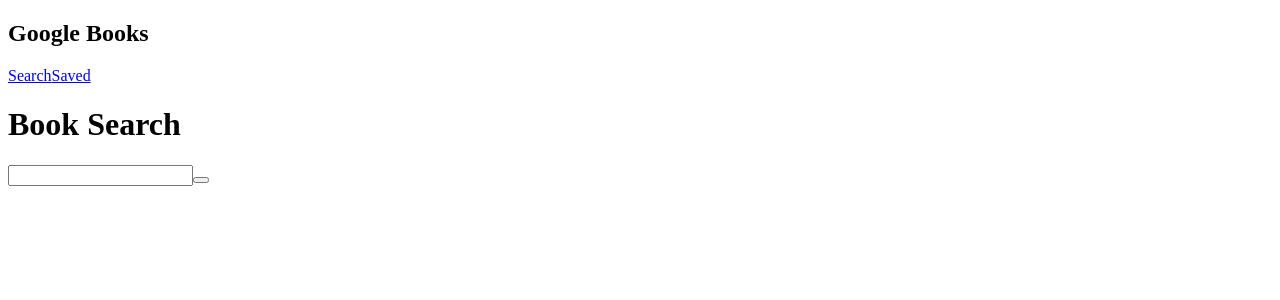
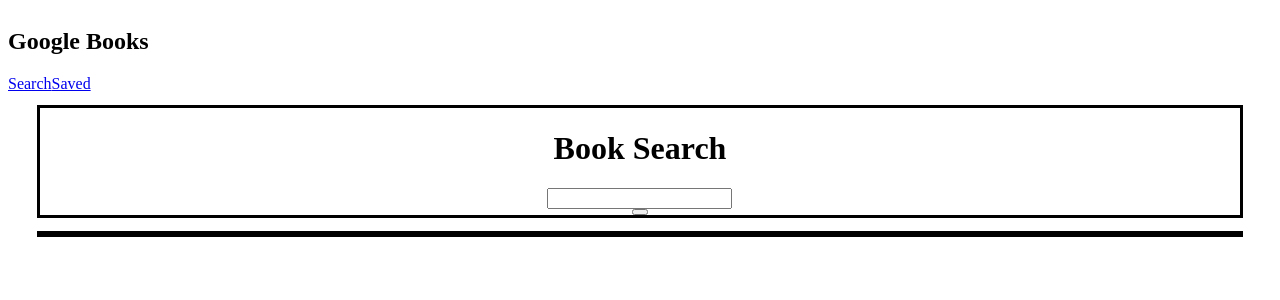
Before and after one commit to daedadev/google-book-search, a React (Create React App) app in the folder client/: page / in a window 1280 px wide. Shown: the top 300 px of the page. Built offline with nearby package versions, Linux system fonts and the light colour scheme.

Commit message:
Updated styling on the main page

```diff
--- a/client/src/index.css
+++ b/client/src/index.css
@@ -0,0 +1,34 @@
+html {
+  display: flex;
+  flex-direction: column;
+}
+
+#large-container {
+  display: flex;
+  flex-direction: column;
+  align-items: center;
+  justify-content: center;
+  width: 100%;
+}
+
+#search-form {
+  display: flex;
+  flex-direction: column;
+  align-items: center;
+  justify-content: center;
+  width: 95%;
+  border-style: solid;
+  padding: 0px 0px 0px 0px;
+  margin: 1% 0px 0px 0px;
+}
+
+#result-container {
+  display: flex;
+  flex-direction: column;
+  align-items: flex-start;
+  justify-content: center;
+  width: 95%;
+  border-style: solid;
+  padding: 0px 0px 0px 0px;
+  margin: 1% 0px 0px 0px;
+}
--- a/client/src/index.js
+++ b/client/src/index.js
@@ -1,4 +1,5 @@
 import { render } from "react-dom";
 import App from "./App";
+import "./index.css";
 
 render(<App />, document.getElementById("root"));
```
